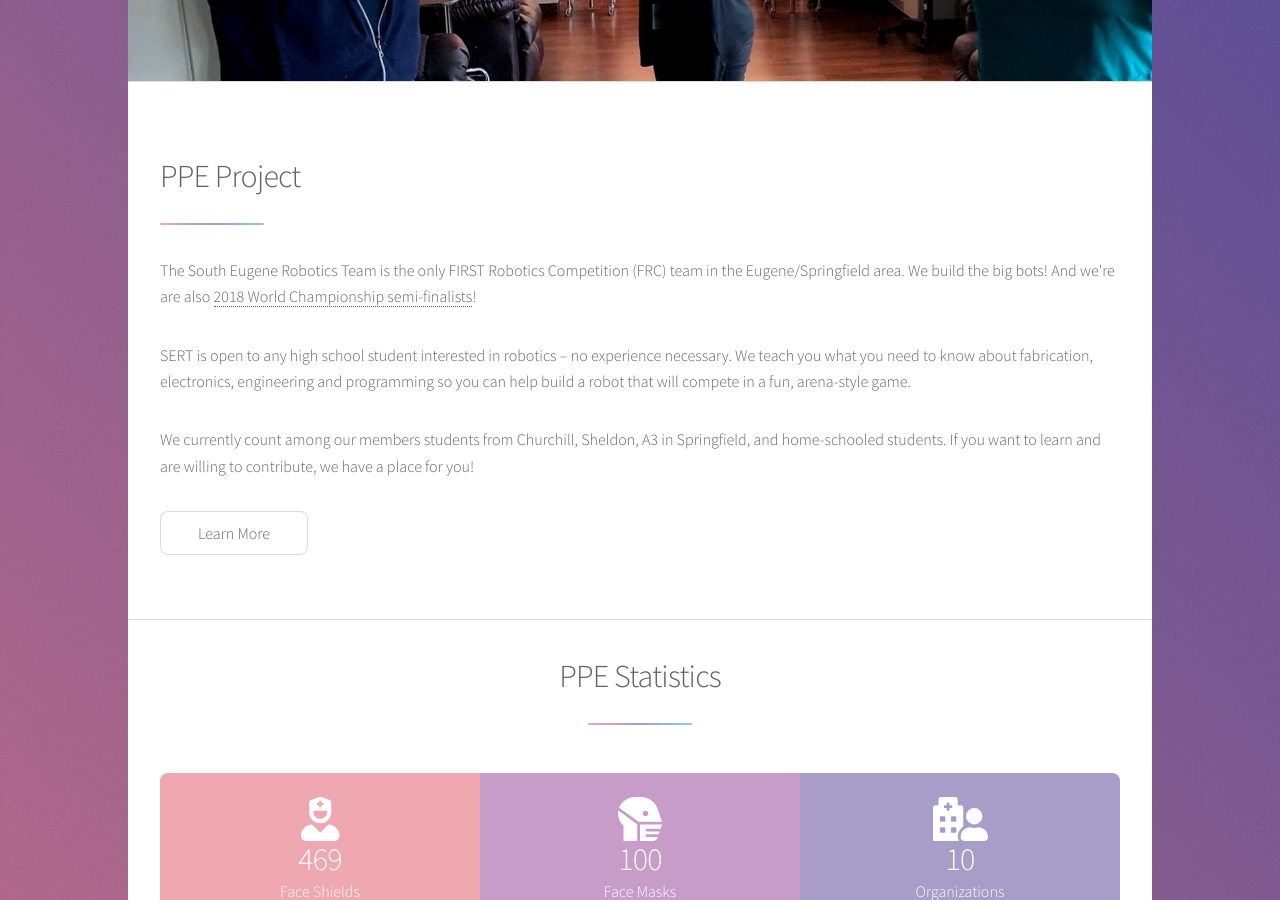
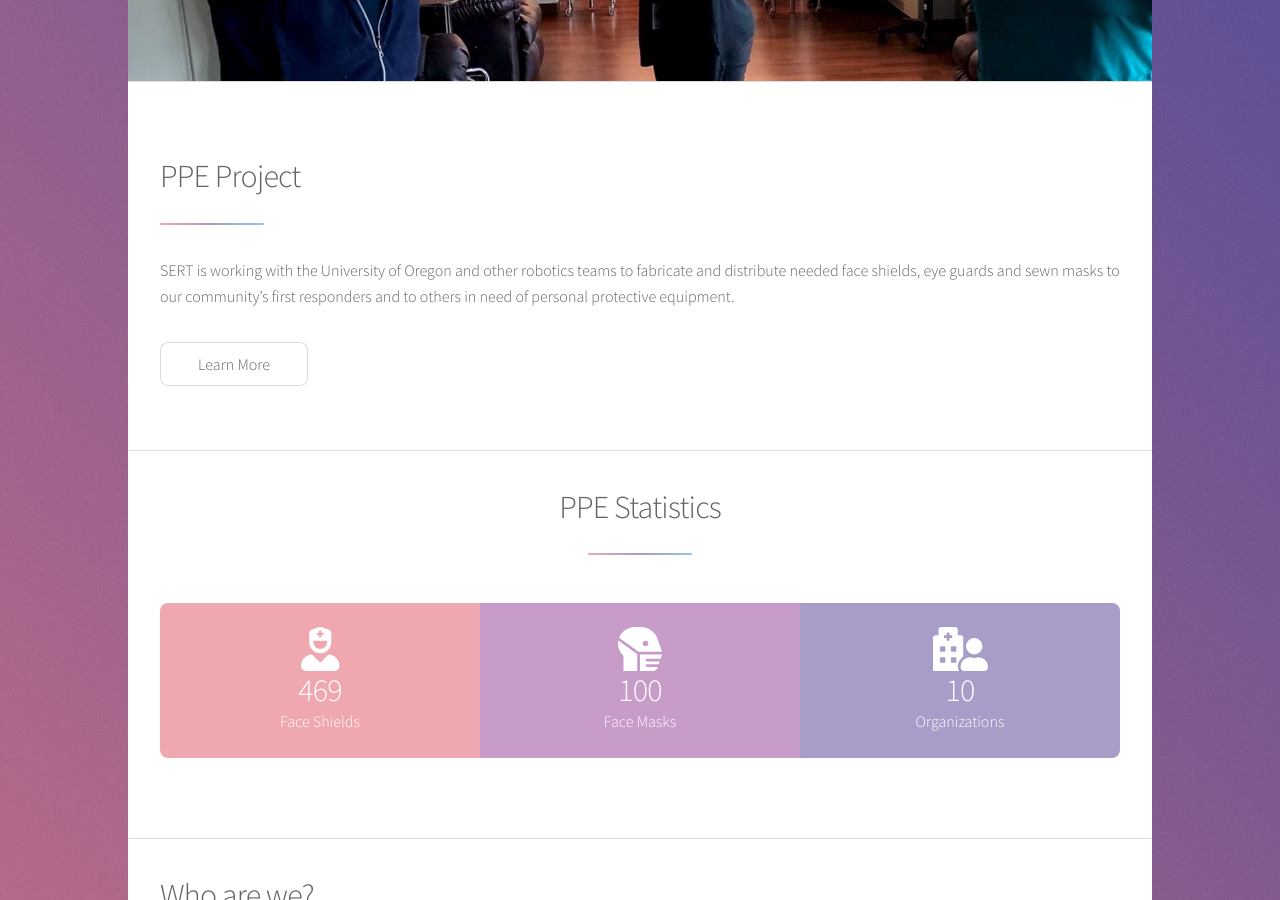
Before and after one commit to SouthEugeneRoboticsTeam/SouthEugeneRoboticsTeam.github.io, a Jekyll site: the page built from index.html, in a window 1280 px wide and 900 px high, scrolled down 671 px. Built offline with Jekyll 4.4.1, drawn with Linux system fonts in a browser that asks for light colours; nearby versions of some CDN libraries.

Commit message:
Update index.html

```diff
--- a/index.html
+++ b/index.html
@@ -20,14 +20,10 @@ javascript:
                 <h2>PPE Project</h2>
             </header>
 
-            <p>The South Eugene Robotics Team is the only FIRST Robotics Competition (FRC) team in the Eugene/Springfield area. We build the big bots! And we're are also <a href="https://sert2521.org/blog/2018/9/14/2018-world-championship-semi-finalists">2018 World Championship semi-finalists</a>!</p>
-
-            <p>SERT is open to any high school student interested in robotics – no experience necessary. We teach you what you need to know about fabrication, electronics, engineering and programming so you can help build a robot that will compete in a fun, arena-style game.</p>
-
-            <p>We currently count among our members students from Churchill, Sheldon, A3 in Springfield, and home-schooled students. If you want to learn and are willing to contribute, we have a place for you!</p>
+            <p>SERT is working with the University of Oregon and other robotics teams to fabricate and distribute needed face shields, eye guards and sewn masks to our community’s first responders and to others in need of personal protective equipment.</p>
 
             <ul class="actions">
-                <li><a href="about" class="button">Learn More</a></li>
+                <li><a href="donate" class="button">Learn More</a></li>
             </ul>
         </div>
     </div>
```
